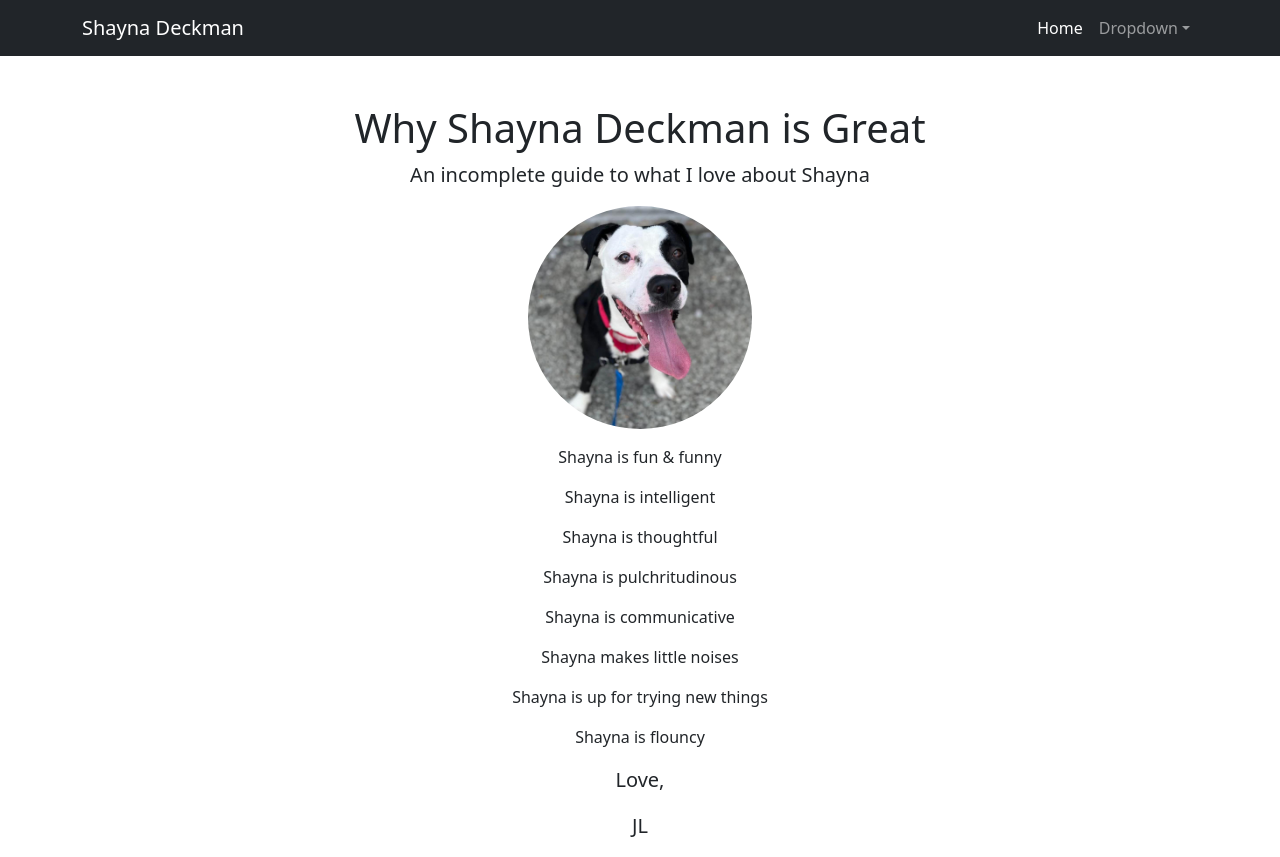
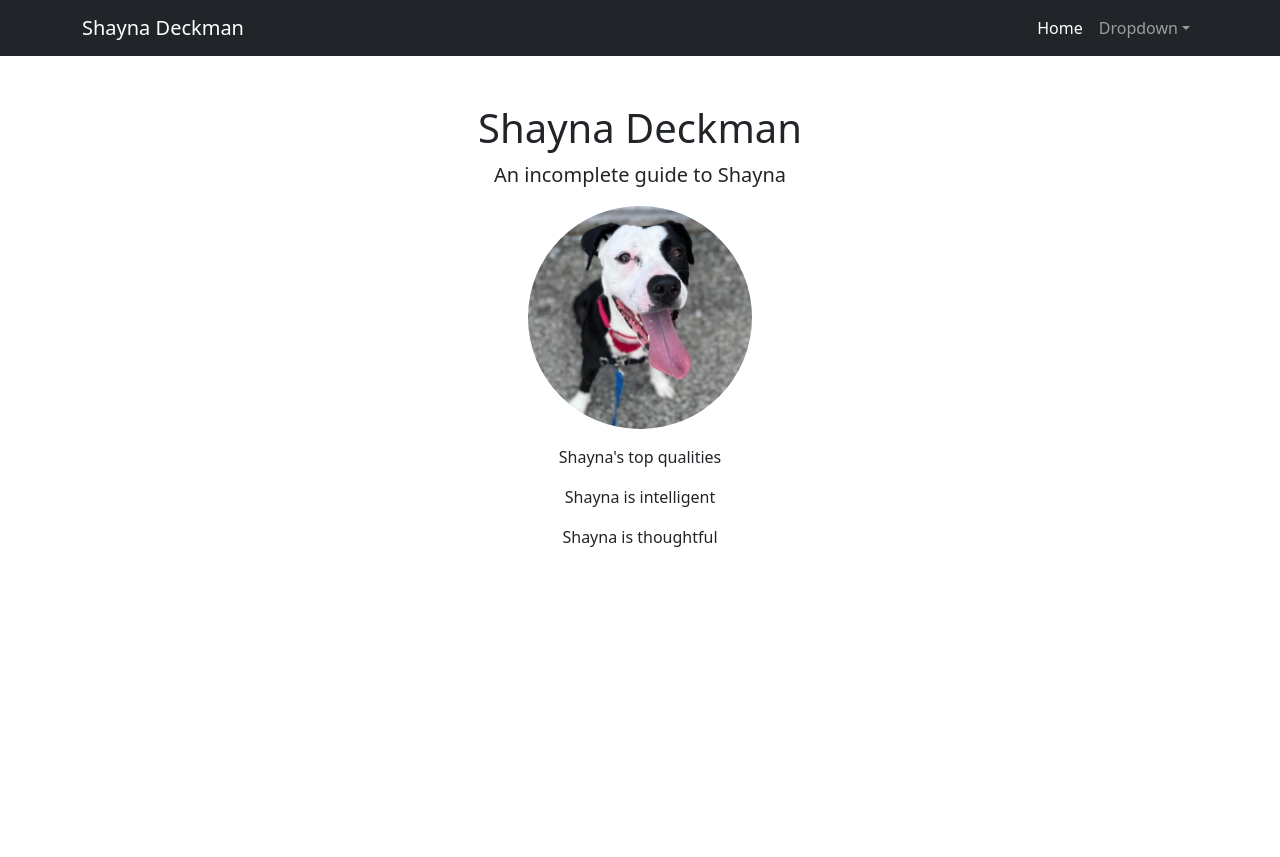
Before and after one commit to shaynadeckman/shaynadeckman.github.io, a plain HTML site: page index.html in a window 1280 px wide. After the commit the page ends 800 px from the top, so only its background shows below. Drawn offline with nearby package versions, Linux system fonts and the light colour scheme.

Commit message:
Update index.html
Updating index to be more job hunt friendly

```diff
--- a/index.html
+++ b/index.html
@@ -35,22 +35,17 @@
         <!-- Page content-->
         <div class="container">
             <div class="text-center mt-5">
-                <h1>Why Shayna Deckman is Great</h1>
-                <p class="lead">An incomplete guide to what I love about Shayna</p>
+                <h1>Shayna Deckman</h1>
+                <p class="lead">An incomplete guide to Shayna</p>
                 <img style="border-radius:50%;width:20%;height:20%;" src="shayna profile.jpeg" alt="Shayna">
                 <p></p>
-                <p id="Shayna-list">Shayna is fun & funny</p>
+                <p id="Shayna-list">Shayna's top qualities</p>
                 <p>Shayna is intelligent</p>
                 <p>Shayna is thoughtful</p>
-                <p>Shayna is pulchritudinous</p>
-                <p>Shayna is communicative</p>
-                <p>Shayna makes little noises</p>
-                <p>Shayna is up for trying new things</p>
-                <p>Shayna is flouncy</p>
+
 
                 <p></p>
-                <p class="lead">Love,</p>
-                <p class="lead">JL</p>
+
             </div>
         </div>
         <!-- Bootstrap core JS-->
```
